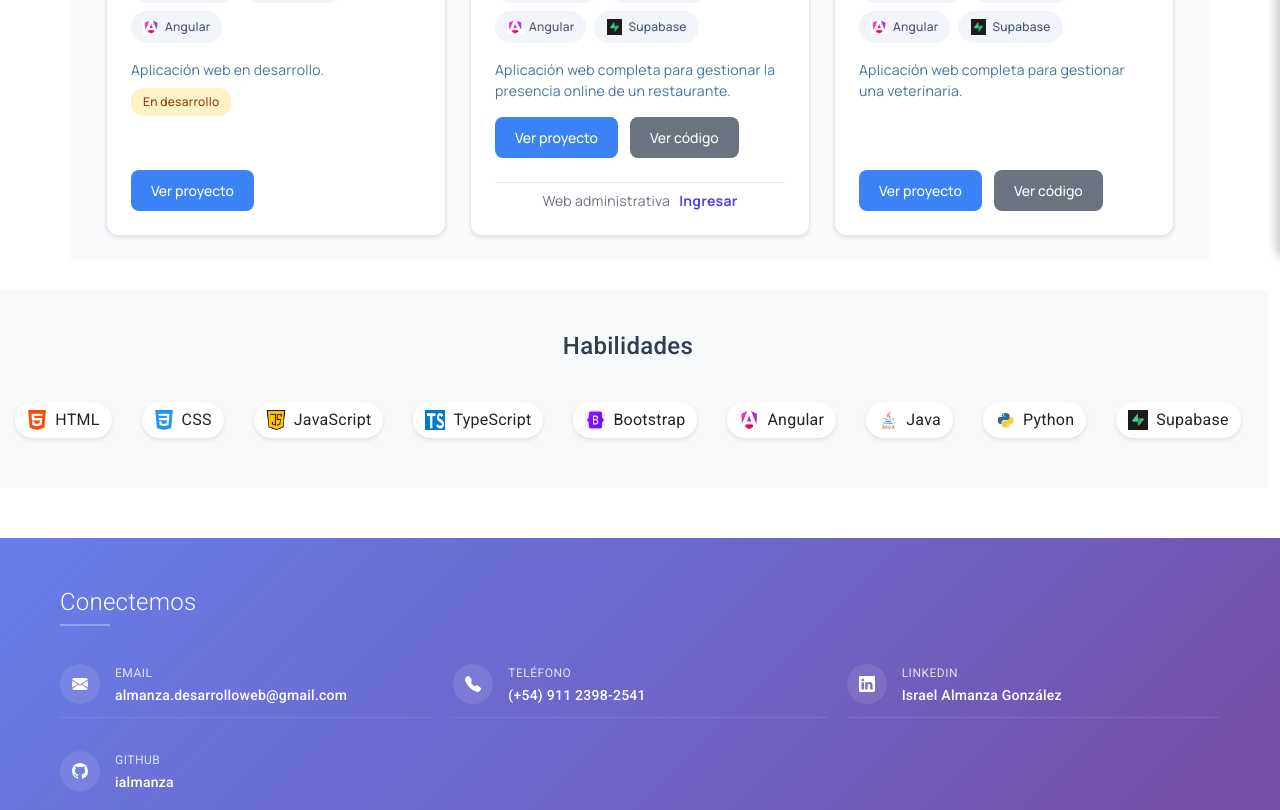
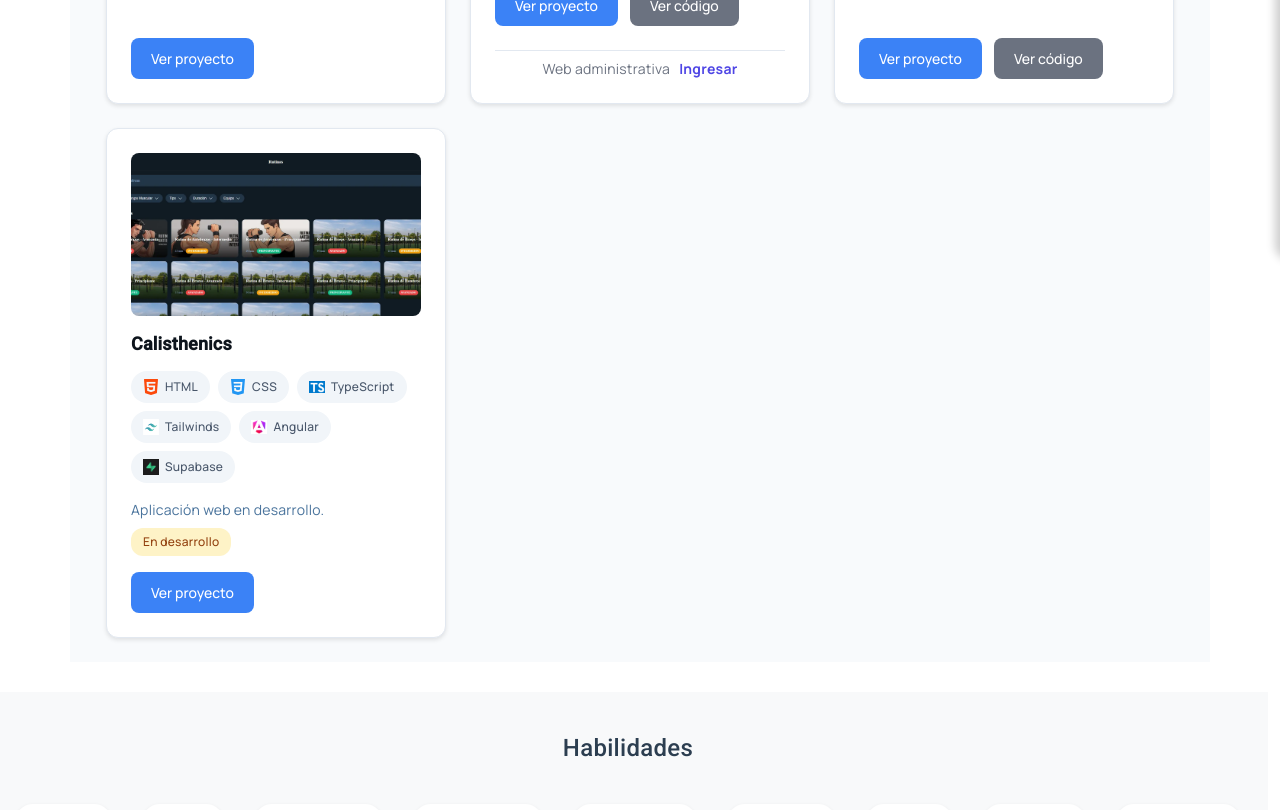
Before and after one commit to ialmanza/portfolio, an Angular app: page /proyectos in a window 1280 px wide. Shown: the part 620-1430 px from the top of the page. Built offline with nearby package versions, Linux system fonts and the light colour scheme.

Commit message:
update/CV feature/calisthenics project

```diff
--- a/src/app/components/proyectos/proyectos.component.ts
+++ b/src/app/components/proyectos/proyectos.component.ts
@@ -80,7 +80,23 @@ export class ProyectosComponent {
       ],
       enlaceDemo: 'https://gestionarveterinaria.netlify.app/',
       enlaceCodigo: 'https://github.com/ialmanza/veterinaria_backup'
-    }
+    },
+    {
+      id: 4,
+      titulo: 'Calisthenics',
+      descripcion: 'Aplicación web en desarrollo.',
+      estado: 'En desarrollo',
+      imagen: 'assets/calistenia.webp',
+      tecnologias: [
+        { nombre: 'HTML', icono: 'assets/icons/html.png' },
+        { nombre: 'CSS', icono: 'assets/icons/css-3.png' },
+        { nombre: 'TypeScript', icono: 'assets/icons/typescript.png' },
+        { nombre: 'Tailwinds', icono: 'assets/icons/tailwinds.png' },
+        { nombre: 'Angular', icono: 'assets/icons/angular.png' },
+        { nombre: 'Supabase', icono: 'assets/icons/supabase.png' }
+      ],
+      enlaceDemo: 'https:calisthenicsflow.netlify.app/'
+    },
   ];
 
   constructor(private router: Router) { }
@@ -107,6 +123,11 @@ export class ProyectosComponent {
     window.open(this.proyectos[2].enlaceDemo, '_blank');
   }
 
+  calistenia(): void {
+    // Implementar navegación al proyecto Calistenia
+    window.open(this.proyectos[3].enlaceDemo, '_blank');
+  }
+
   verCodigoRestaurante(): void {
     // Implementar navegación al código del restaurante
     window.open(this.proyectos[1].enlaceCodigo, '_blank');
@@ -116,6 +137,8 @@ export class ProyectosComponent {
     // Implementar navegación al código de Veterinaria
     window.open(this.proyectos[2].enlaceCodigo, '_blank');
   }
+
+
 
   // Método helper para ejecutar la función correcta según el proyecto y acción
   getProjectMethod(projectId: number, action: string): void {
@@ -132,6 +155,9 @@ export class ProyectosComponent {
         if (action === 'demo') this.veterinaria();
         if (action === 'codigo') this.verCodigoVeterianria();
         break;
+      case 4: // Calistenia
+        if (action === 'demo') this.calistenia();
+        break;
     }
   }
 }
```
Also changed, not shown: src/assets/calistenia.webp (added), 1 other file (tests, documents, lock files or other folders).
